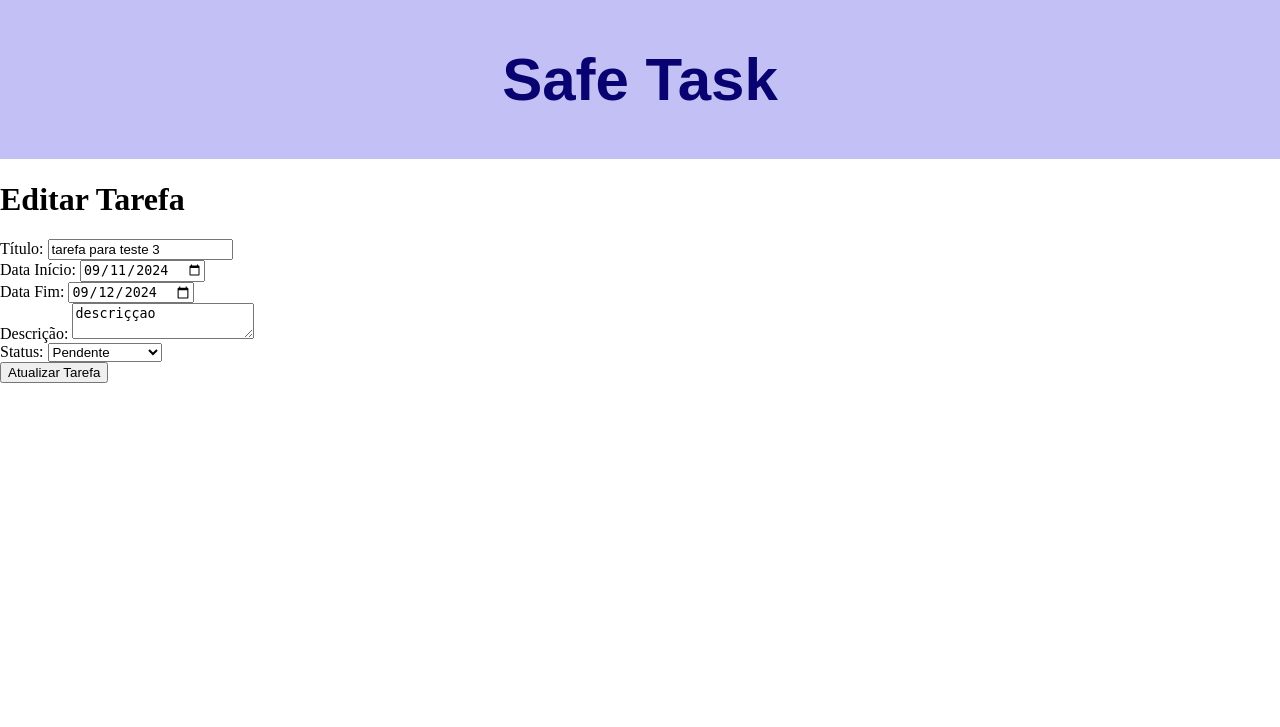
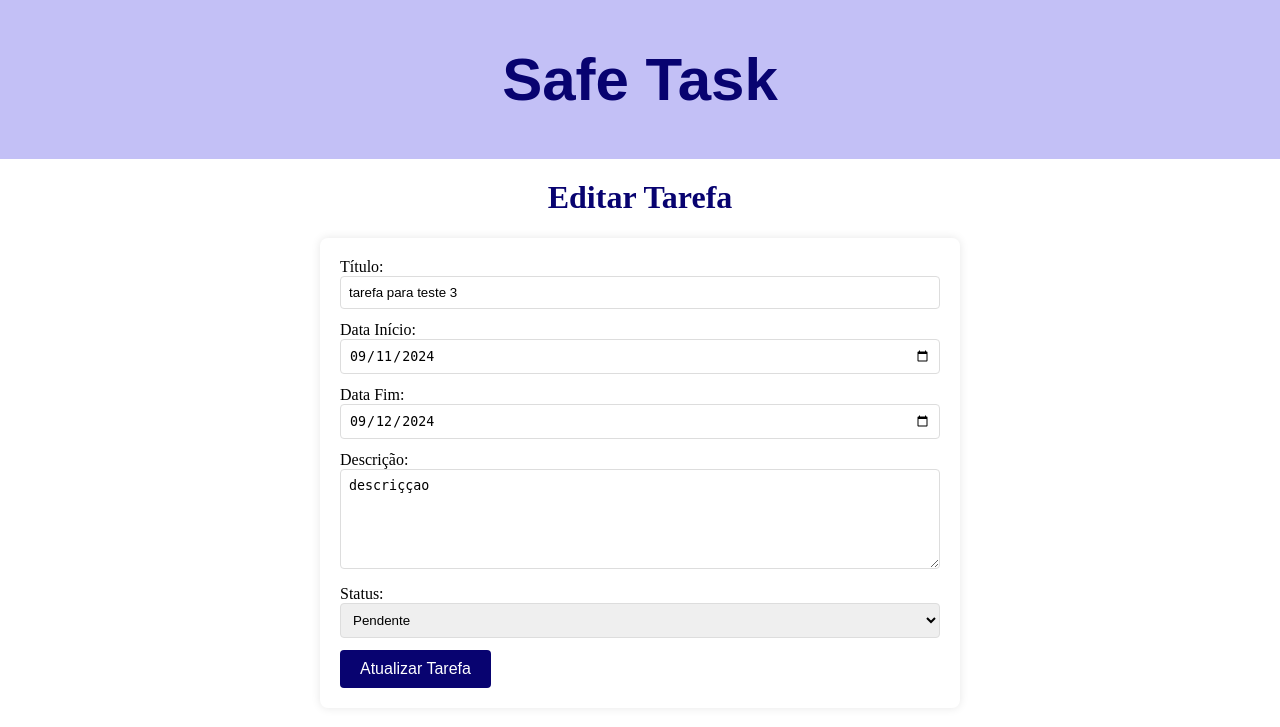
Before and after one commit to haliskipaulo/projeto-backend-python, a Flask app: page /editar_tarefa/1 in a window 1280 px wide. Shown: the top 727 px of the page. Run offline with Flask 3, Linux system fonts and the light colour scheme.

Commit message:
css basicamente finalizado

```diff
--- a/static/style_cadastro.css
+++ b/static/style_cadastro.css
@@ -21,7 +21,8 @@ body {
 
 .form_cadastro {
     color: #060246;
-    background-color: #c3c0f6;
+    border: 1px solid #ddd;
+    box-shadow: 0 0 10px rgba(0, 0, 0, 0.1);
     border-radius: 8px;
     padding: 30px;
     max-width: 500px;
--- /dev/null
+++ b/static/style_editar.css
@@ -0,0 +1,60 @@
+body {
+    margin: 0;
+    padding: 0;
+    height: 100%;
+
+}
+
+.namepagina{
+    color: #080370;
+    background-color: #c3c0f6;
+    padding: 5px;
+    text-align: center;
+    font-family: Arial, Helvetica, sans-serif;
+    font-size: 30px;
+}
+
+.editar_tarefa {
+    color: #080370;
+    text-align: center;
+    margin-top: 20px;
+}
+
+form {
+    max-width: 600px;
+    margin: 20px auto;
+    padding: 20px;
+    border-radius: 8px;
+    box-shadow: 0 0 10px rgba(0, 0, 0, 0.1);
+}
+
+input[type="text"],
+input[type="date"],
+textarea,
+select {
+    width: 100%;
+    padding: 8px;
+    margin-bottom: 12px;
+    border: 1px solid #ddd;
+    border-radius: 4px;
+    box-sizing: border-box;
+}
+
+textarea {
+    resize: vertical;
+    min-height: 100px;
+}
+
+button[type="submit"] {
+    background-color: #080370;
+    color: #ffffff;
+    border: none;
+    padding: 10px 20px;
+    font-size: 16px;
+    border-radius: 4px;
+    cursor: pointer;
+}
+
+button[type="submit"]:hover {
+    background-color: #050a5a;
+}
--- a/static/style_login.css
+++ b/static/style_login.css
@@ -20,7 +20,8 @@ body {
 
 .login {
     color: #060246;
-    background-color: #c3c0f6;
+    border: 1px solid #ddd;
+    box-shadow: 0 0 10px rgba(0, 0, 0, 0.1);
     border-radius: 8px;
     padding: 30px;
     max-width: 500px;
--- a/templates/adicionar_tarefa.html
+++ b/templates/adicionar_tarefa.html
@@ -4,7 +4,7 @@
     <meta charset="UTF-8">
     <meta name="viewport" content="width=device-width, initial-scale=1.0">
     <title>Safe Task</title>
-    <link rel="stylesheet" href="{{ url_for('static', filename='style.css') }}">
+    <link rel="stylesheet" href="{{ url_for('static', filename='style_add_tarefa.css') }}">
 </head>
 
 <header>
--- a/templates/editar_tarefa.html
+++ b/templates/editar_tarefa.html
@@ -4,7 +4,7 @@
     <meta charset="UTF-8">
     <meta name="viewport" content="width=device-width, initial-scale=1.0">
     <title>Safe Task</title>
-    <link rel="stylesheet" href="{{ url_for('static', filename='style.css') }}">
+    <link rel="stylesheet" href="{{ url_for('static', filename='style_editar.css') }}">
 </head>
 
 <header>
@@ -16,7 +16,7 @@
 </header>
 
 <body>
-    <h1>Editar Tarefa</h1>
+    <h1 class="editar_tarefa">Editar Tarefa</h1>
 
     <form action="/editar_tarefa/{{ tarefa.id }}" method="POST">  <!-- pega o id do usuario -->
 
--- a/templates/tarefas_page.html
+++ b/templates/tarefas_page.html
@@ -4,7 +4,7 @@
     <meta charset="UTF-8">
     <meta name="viewport" content="width=device-width, initial-scale=1.0">
     <title>Safe Task</title>
-    <link rel="stylesheet" href="{{ url_for('static', filename='style.css') }}">
+    <link rel="stylesheet" href="{{ url_for('static', filename='style_tarefas.css') }}">
 </head>
 
 <header>
@@ -16,7 +16,7 @@
 </header>
 
 <body>
-    <h1>Tarefas de {{ usuario.nome }}</h1>
+    <h1 class="nome_usuario">Tarefas de {{ usuario.nome }}</h1>
 
 
     <div>
```
Also changed, not shown: static/style_add_tarefa.css (added, +63 -0 lines), static/style_tarefas.css (added, +58 -0 lines).
